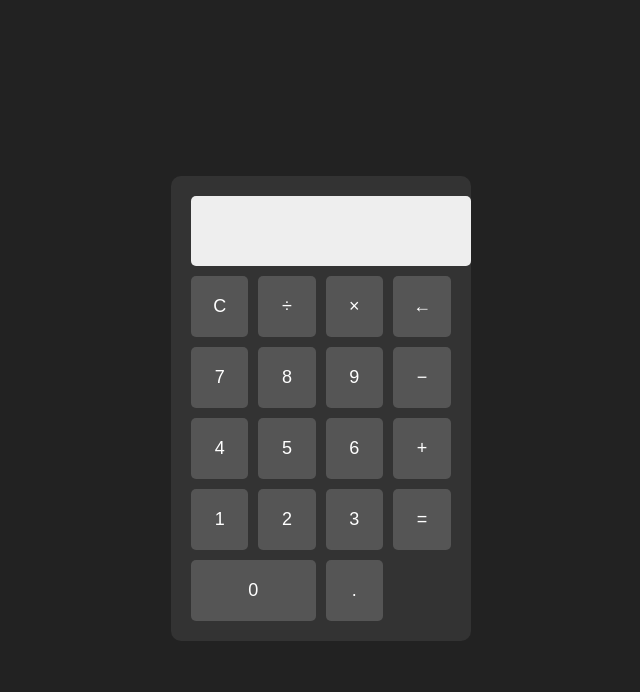
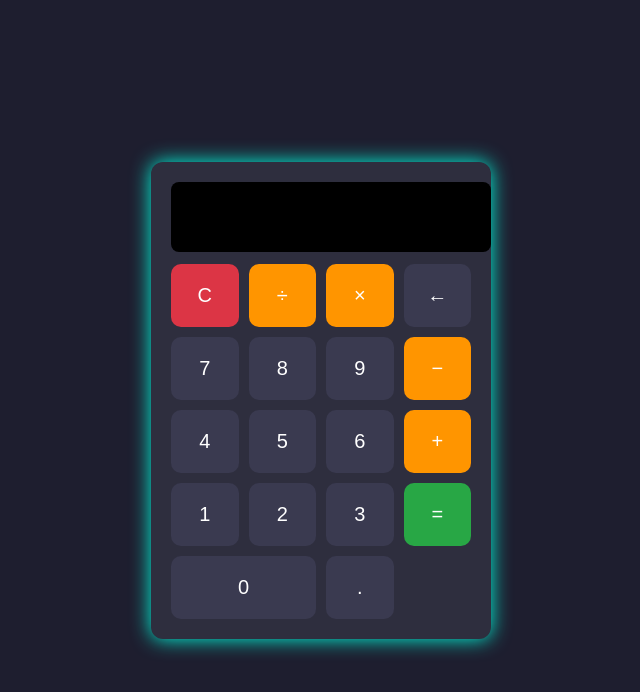
Before and after one commit to Arti4758/CodeAlpha_Calculator, a plain HTML site: page index.html in a window 1280 px wide. Shown: the whole page, without its empty margins (319-959 px from the left). Drawn offline with Linux system fonts and the light colour scheme.

Commit message:
Update style.css

```diff
--- a/style.css
+++ b/style.css
@@ -1,17 +1,19 @@
 body {
+  margin: 0;
+  background: #1e1e2f;
   display: flex;
   justify-content: center;
   align-items: center;
   height: 100vh;
-  background-color: #222;
-  font-family: Arial, sans-serif;
+  font-family: 'Segoe UI', sans-serif;
 }
 
 .calculator {
-  background-color: #333;
+  background: #2e2e3e;
   padding: 20px;
-  border-radius: 10px;
-  width: 260px;
+  border-radius: 12px;
+  box-shadow: 0 0 20px #00ffe0;
+  width: 300px;
 }
 
 #display {
@@ -21,9 +23,10 @@ body {
   text-align: right;
   padding: 10px;
   border: none;
-  border-radius: 5px;
-  margin-bottom: 10px;
-  background-color: #eee;
+  border-radius: 8px;
+  background: #000;
+  color: #00ffcc;
+  margin-bottom: 12px;
 }
 
 .buttons {
@@ -34,17 +37,29 @@ body {
 
 button {
   padding: 20px;
-  font-size: 18px;
+  font-size: 20px;
   border: none;
-  border-radius: 5px;
-  background-color: #555;
-  color: white;
+  border-radius: 10px;
+  background: #3a3a50;
+  color: #fff;
   cursor: pointer;
-  transition: background 0.2s;
+  transition: 0.2s;
 }
 
 button:hover {
-  background-color: #666;
+  background: #4a4a6a;
+}
+
+button.op {
+  background: #ff9500;
+}
+
+button.eq {
+  background: #28a745;
+}
+
+button.clr {
+  background: #dc3545;
 }
 
 button.zero {
```
